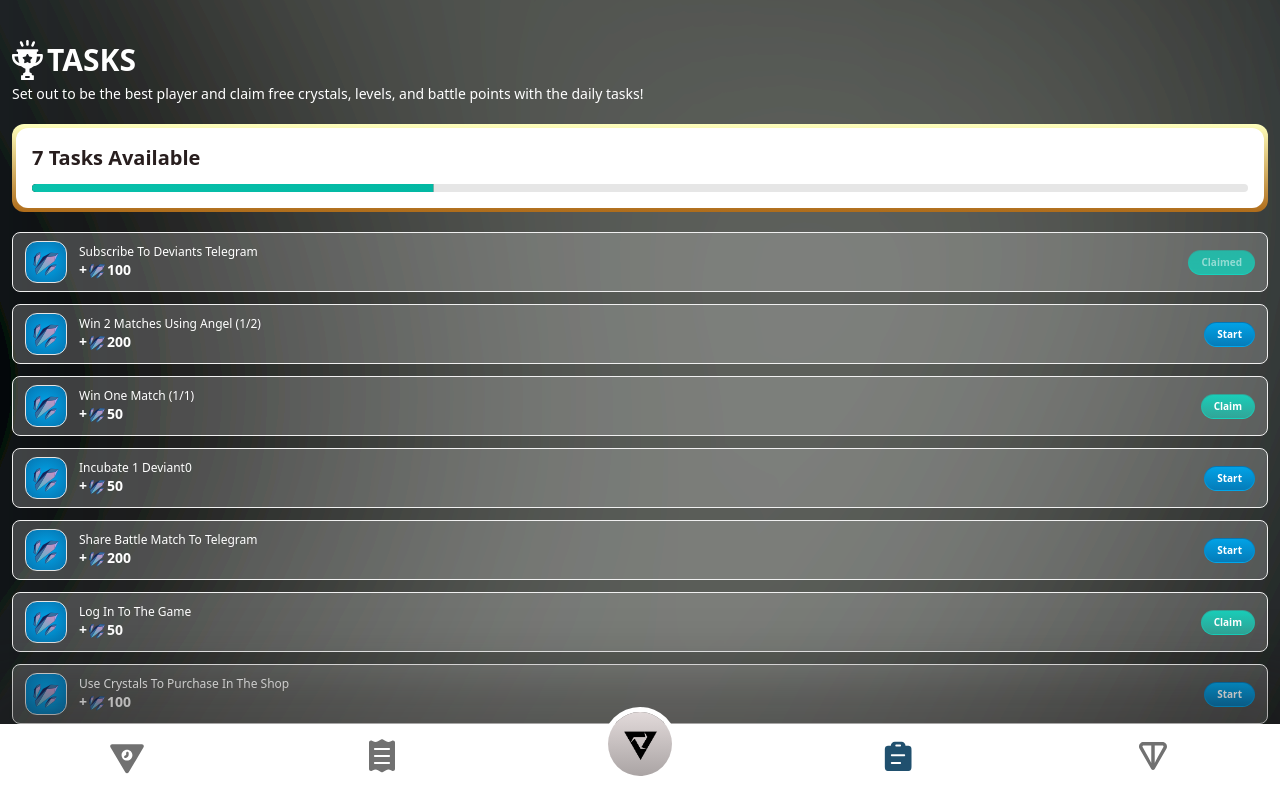
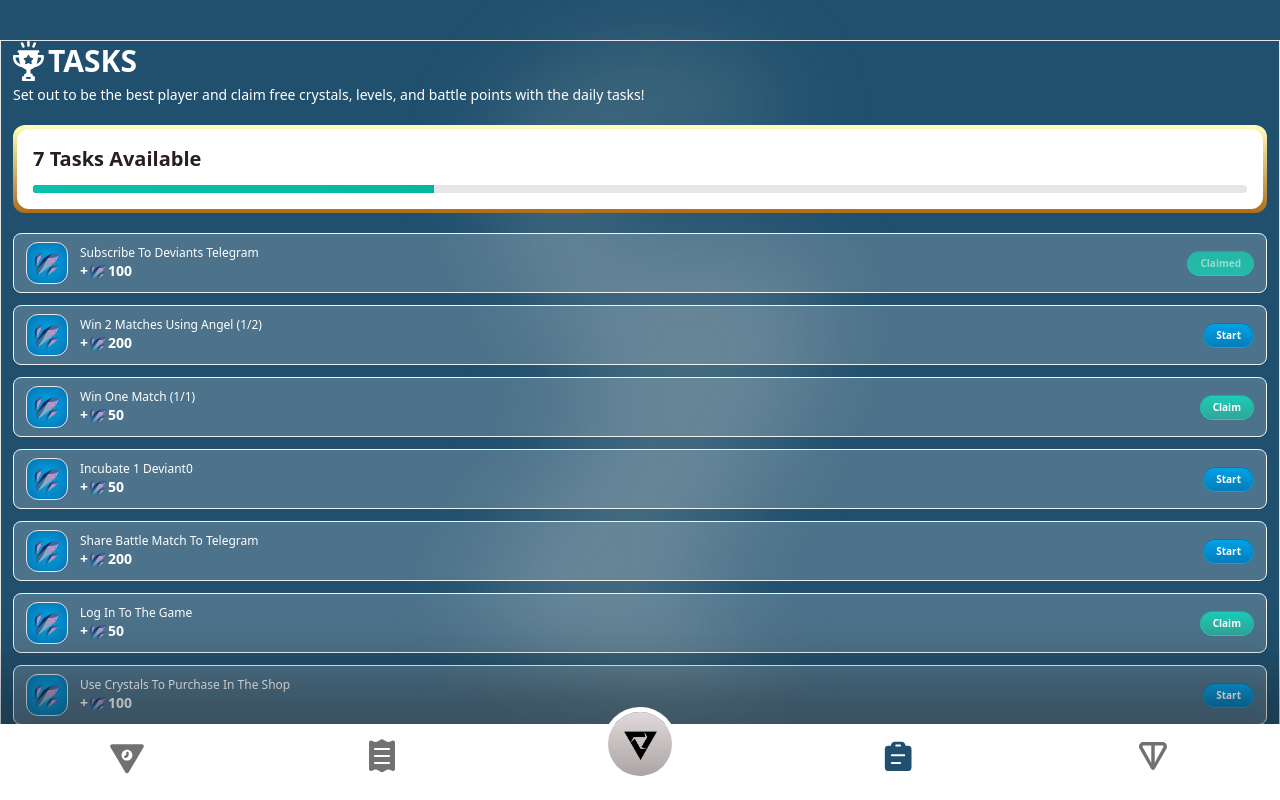
Before and after one commit to ddeveza/deviants-bot-game, a React (Vite) app: page /tasks in a window 1280 px wide. Built offline with nearby package versions, Linux system fonts and the light colour scheme; a web font is replaced by a local one.

Commit message:
fix onboarding and wallet pages

```diff
--- a/src/assets/index.js
+++ b/src/assets/index.js
@@ -19,7 +19,7 @@ import { CarouselLeft, CarouselRight, ShopButton } from "./svg/button-svg";
 import { CloudSVG } from "./svg/CloudSVG";
 import { BottomRightCornerSVG, TopLeftCornerSVG } from "./svg/corner-svg";
 import incubatorsUpgradeSVG from "./svg/Deviants Sm_Red.svg";
-import LightCloudSVG from "./svg/light-cloud.svg";
+import { LightCloudSVG } from "./svg/LightCloudSVG";
 import { DeviantsSVG, ShopSVG, TaskSVG, WalletSVG } from "./svg/nav-svg";
 import { ShardSVG } from "./svg/shard-svg";
 import { UpgradeSVG } from "./svg/upgrade-svg";
--- /dev/null
+++ b/src/assets/svg/LightCloudSVG.jsx
@@ -0,0 +1,53 @@
+import { cn } from "@/lib/utils";
+
+export const LightCloudSVG = ({ className }) => {
+  return (
+    <div className={cn(className)}>
+      <svg
+        xmlns="http://www.w3.org/2000/svg"
+        width="100%"
+        height="100%"
+        preserveAspectRatio="xMidYMid meet"
+        viewBox="0 0 390 841"
+        fill="none"
+      >
+        <g
+          style={{ mixBlendMode: "overlay" }}
+          filter="url(#filter0_f_370_663)"
+        >
+          <path
+            d="M49.6967 225.401C34.0967 159.401 33.1968 111.401 133.697 64.4012C234.196 17.4011 360.697 89.4012 346.697 127.901C332.697 166.401 146.197 140.901 146.197 219.901C146.197 298.901 176.697 237.401 323.697 261.901C470.697 286.401 309.197 503.901 261.197 591.401C213.197 678.901 345.197 677.901 309.197 724.901C273.197 771.901 91.1968 701.901 33.1968 659.401C-24.8032 616.901 142.697 489.401 146.197 430.401C149.697 371.401 69.1967 307.901 49.6967 225.401Z"
+            fill="#C6CBC4"
+            fillOpacity="0.2"
+          />
+        </g>
+        <defs>
+          <filter
+            id="filter0_f_370_663"
+            x="-79"
+            y="-51"
+            width="563.096"
+            height="891.527"
+            filterUnits="userSpaceOnUse"
+            colorInterpolationFilters="sRGB"
+          >
+            <feFlood
+              floodOpacity="0"
+              result="BackgroundImageFix"
+            />
+            <feBlend
+              mode="normal"
+              in="SourceGraphic"
+              in2="BackgroundImageFix"
+              result="shape"
+            />
+            <feGaussianBlur
+              stdDeviation="50"
+              result="effect1_foregroundBlur_370_663"
+            />
+          </filter>
+        </defs>
+      </svg>
+    </div>
+  );
+};
--- a/src/components/deviant-stat.jsx
+++ b/src/components/deviant-stat.jsx
@@ -4,10 +4,10 @@ export const DeviantStat = ({ attribute, value, isEvolve = false, currentLvl = 1
   return (
     <div className="flex justify-start px-3 py-1 bg-[#E4E4E4] relative">
       <div className="absolute top-0 left-0">
-        <TopLeftCornerSVG />
+        <TopLeftCornerSVG color={"black"} />
       </div>
       <div className="absolute bottom-0 right-0">
-        <BottomRightCornerSVG />
+        <BottomRightCornerSVG color={"black"} />
       </div>
 
       <p className="text-xs font-bold uppercase">{attribute}</p>
--- a/src/pages/deviants/deviants.jsx
+++ b/src/pages/deviants/deviants.jsx
@@ -8,12 +8,9 @@ import { UpgradeButton } from "@/components/upgrade-button";
 
 const Deviants = () => {
   return (
-    <div
-      style={{ backgroundColor: '#00CEB5'}}
-      className="relative flex flex-col w-full justify-between  h-full"
-    >
+    <div className="bg-[#00CEB5] relative flex flex-col size-full justify-between">
       <div className="absolute size-full top-0 left-0 z-[0]">
-        <CloudSVG className="size-full relative"/>
+        <CloudSVG className="size-full relative" />
       </div>
       <div className="relative size-full z-[1]">
         <div className="absolute top-0 left-0 w-full flex items-center justify-center z-[2] ">
@@ -31,7 +28,6 @@ const Deviants = () => {
           </StatModal>
         </div>
       </div>
-
     </div>
   );
 };
--- a/src/pages/landing-page/lore/lore.jsx
+++ b/src/pages/landing-page/lore/lore.jsx
@@ -46,7 +46,7 @@ const Lore = () => {
       className="relative size-full"
     >
       <div className="absolute inset-0 bg-black opacity-50" />
-      <div className="flex relative h-full w-full z-10">{component}</div>
+      <div className="flex relative size-full z-10">{component}</div>
     </div>
   );
 };
--- a/src/pages/landing-page/onboarding/onboarding.jsx
+++ b/src/pages/landing-page/onboarding/onboarding.jsx
@@ -34,7 +34,7 @@ const Onboarding = () => {
       className="relative size-full"
     >
       <div className="absolute inset-0 bg-black opacity-50" />
-      <div className="flex relative min-h-screen w-full z-10">{onboard <= 2 ? component : <NewDeviant />}</div>
+      <div className="flex relative size-full z-10">{onboard <= 2 ? component : <NewDeviant />}</div>
     </div>
   );
 };
--- a/src/pages/tasks/tasks.jsx
+++ b/src/pages/tasks/tasks.jsx
@@ -5,11 +5,12 @@ import { TaskItem } from "./components/task-item";
 
 const Tasks = () => {
   return (
-    <div
-      style={{ background: `center no-repeat url(${LightCloudSVG}) `,backgroundColor:'#20506E', backgroundSize: "cover" }}
-      className="flex flex-col w-full justify-between flex-1 h-full"
-    >
-      <div className="px-3 mt-10 flex flex-col space-y-5">
+    <div className="bg-[#20506E] flex flex-col justify-between size-full">
+      <div className="absolute size-full top-0 left-0 z-[0]">
+        <LightCloudSVG className="size-full relative" />
+      </div>
+
+      <div className="px-3 mt-10 flex flex-col space-y-5 z-[1] border">
         <div className="flex flex-col space-y-1">
           <p className="uppercase font-extrabold text-3xl flex gap-1 items-center text-white">
             <TrophySVG />
--- a/src/pages/wallet-ton/wallet-ton.jsx
+++ b/src/pages/wallet-ton/wallet-ton.jsx
@@ -12,7 +12,7 @@ const WalletTon = () => {
 
   return (
     <div
-      className={cn("flex-1 flex h-full")}
+      className={cn("flex-1 flex size-full pb-[3rem]")}
       style={{ background: bg, backgroundColor: connected ? "#0098EA" : " #515151", backgroundSize: "cover" }}
     >
       <div className="flex flex-col items-center w-full justify-between">
--- a/src/pages/wallet-twitter/wallet-twitter.jsx
+++ b/src/pages/wallet-twitter/wallet-twitter.jsx
@@ -12,7 +12,7 @@ const WalletTwitter = () => {
 
   return (
     <div
-      className={cn("flex-1 flex h-full")}
+      className={cn("flex-1 flex h-full pb-[3rem]")}
       style={{ background: bg, backgroundColor: connected ? "#0098EA" : "#515151", backgroundSize: "cover" }}
     >
       <div className="flex flex-col items-center w-full justify-between">
--- a/src/pages/wallet/wallet.jsx
+++ b/src/pages/wallet/wallet.jsx
@@ -5,7 +5,7 @@ import { ShardLeftSVG, ShardRightSVG } from "./assets";
 
 const Wallet = () => {
   return (
-    <div className="flex flex-col space-y-48 flex-1 bg-[#110079]">
+    <div className="bg-[#110079] flex flex-col justify-between pb-[8rem] flex-1 size-full">
       <div className="flex justify-center mt-48 relative">
         <div className="absolute left-0 -bottom-10">
           <ShardLeftSVG />
```
Also changed, not shown: src/assets/svg/light-cloud.svg (deleted).
